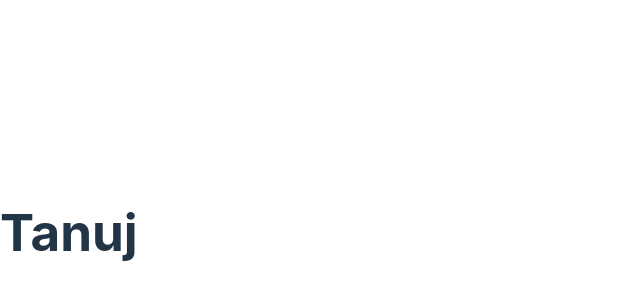
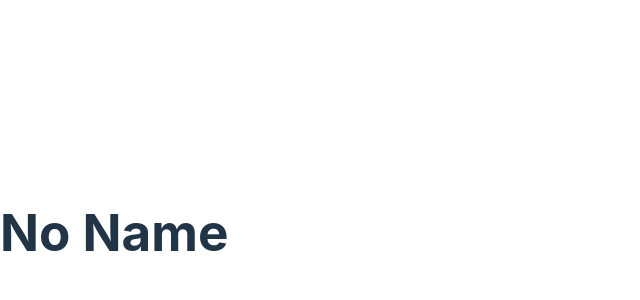
Before and after one commit to tanujnayanam/ReactMosh, a React (Vite) app in the folder vite-project/: page / in a window 1280 px wide. Shown: the part 168-468 px from the top of the page, without its empty margins (0-640 px from the left). Built offline with nearby package versions, Linux system fonts and the light colour scheme.

Commit message:
Basic Conditional Component Rendering

```diff
--- a/vite-project/src/Message.tsx
+++ b/vite-project/src/Message.tsx
@@ -1,5 +1,8 @@
 function Message() {
-  return <h1>Tanuj</h1>;
+  const name = "";
+
+  if (name) return <h1>Tanuj</h1>;
+  return <h1>No Name</h1>;
 }
 
 export default Message;
```
